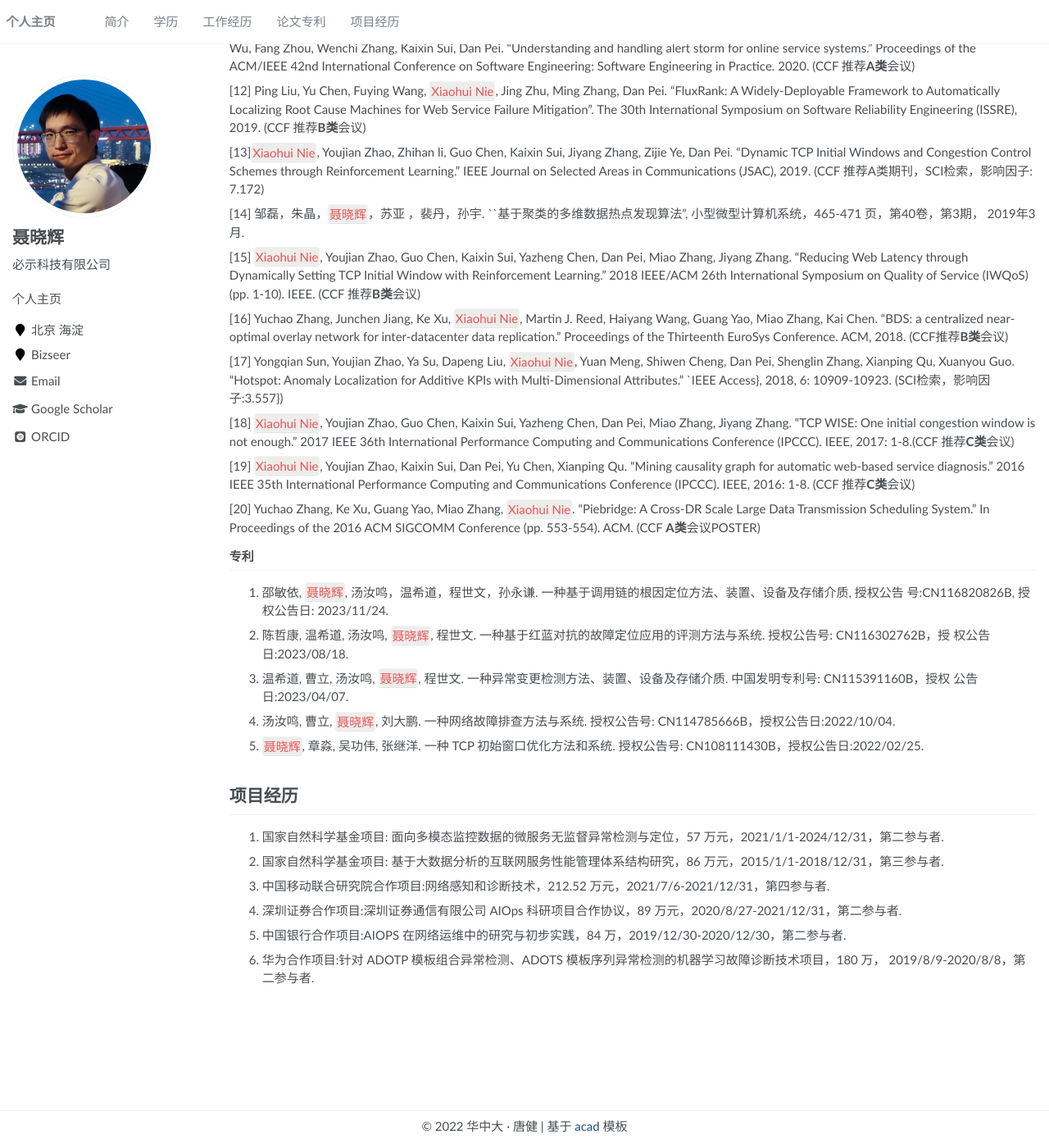
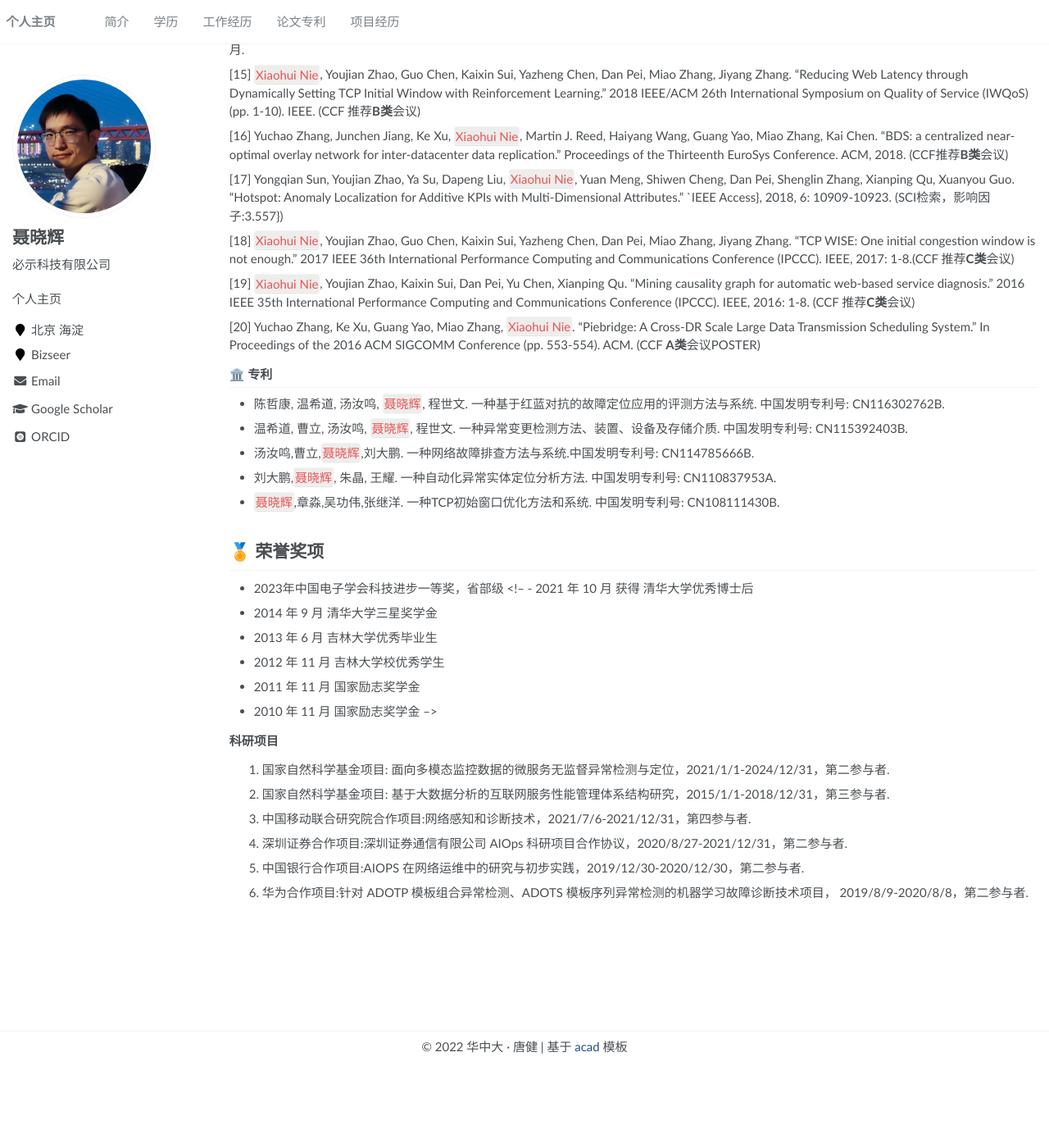
Before and after one commit to Alan-Nie/zh-cn, a Jekyll site: the page built from _pages/about.md, in a window 1280 px wide and 1400 px high, scrolled down 1277 px. Shown: the whole window at 82% size. Built offline with Jekyll 4.4.1, drawn with Linux system fonts in a browser that asks for light colours; some web fonts are replaced; after the commit the page ends 2580 px from its top, so only the background shows below that; some of the changed text lies outside the part shown.

Commit message:
fix about.md

```diff
--- a/_pages/about.md
+++ b/_pages/about.md
@@ -16,24 +16,14 @@ redirect_from:
 {% assign url = gsDataBaseUrl | append: "google-scholar-stats/gs_data_shieldsio.json" %}
 
 <span class='anchor' id='about-me'></span>
----
-现任必示科技算法研究员、产品部总监，清华大学计算机系博士，研究领域包括智能运维 (AIOps)、网络性能优化等，主要利用 AI 技 术赋能IT系统的运维监控、告警分析、故障定位、性能优化等方向，进一步提升 IT 系统稳定性和性能。总计发表论文 20 篇，其中在 JSAC、TON、KDD、ESEC/FSE 等 CCF A/B 类国际会议或期刊上发表 13 篇文章, 申请并授权国家发明专利 5 项，研制的智能运维系统在建设银行、中国移动、百度等 40 多家银行、证券、运营商、互联网等企业实施落地并取得良好效果。
+---现任中科院计算机网络信息中心副研究员，研究领域包括智能运维 (AIOps)、网络性能优化等，主要利用 AI 技 术赋能 IT 系统的运维监控、告警分析、故障定位、性能优化等方向，进一步提升 IT 系统稳定性和性能。总计发表论文 20 篇，其中在 JSAC、TON、KDD、ESEC/FSE 等 CCF A/B 类国际会议或期刊上发表 13 篇文章, 申请并授权国家发明专利 5 项，研制的智能运维系统在建设银行、中国移动、百度等 40 多家银行、证券、运营商、互联网等企业实施落地并取得 良好效果。
+
 
 <span class='anchor' id='-xl'></span>
 
 # 🎓 学历
-- *2013.09 - 2019.09*, <a href="https://www.tsinghua.edu.cn/"><img class="svg" src="/images/THU_logo.svg" width="23pt"></a> 清华大学 计算机科学与技术系, 北京海淀, 博士, 导师: 赵有健教授和裴丹教授
-- *2009.09 - 2013.06*, <a href="https://www.jlu.edu.cn/"><img class="jpeg" src="/images/JLU_logo.jpeg" width="20pt"></a> 吉林大学 计算机科学与技术系, 吉林长春, 本科
-
-
- <span class='anchor' id='-gzsx'></span>
-
-# 💻 工作经历
-- *2019.08 - 至今*, 北京必示科技有限公司, 算法研究员、产品部总监，北京
-- *2019.10 - 2021.10*, 清华大学计算机系NetMan实验室, 博士后，北京
-- *2015.4 - 2018.4*, 百度在线网络技术有限公司, 百度统一前端 (BFE) 团队实习生，北京
-- *2014.1 - 2015.4*, 百度在线网络技术有限公司, 智能运维 (IOP) 团队实习生， 北京
-
+- *2013.09 - 2019.09*, <a href="https://www.tsinghua.edu.cn/"><img class="svg" src="/zh-cn/images/THU_logo.svg" width="23pt"></a> 清华大学 计算机科学与技术系,  北京海淀,   博士
+- *2009.09 - 2013.06*, <a href="https://www.jlu.edu.cn/"><img class="jpeg" src="/zh-cn/images/JLU_logo.jpeg" width="20pt"></a> 吉林大学 计算机科学与技术系,   吉林长春,   本科
 
 <span class='anchor' id='-lwzl'></span>
 
@@ -94,20 +84,31 @@ redirect_from:
 [[网页]](https://dx.doi.org/10.3390/ma15207362) [[预览]](https://github.com/tangjyan/tangjyan.github.io/blob/main/pdf/FengB-2022-A%20Review%20of%20Magnetic%20Flux%20Leakage%20Nondestructive%20Testing.pdf) [[下载]](/pdf/FengB-2022-A%20Review%20of%20Magnetic%20Flux%20Leakage%20Nondestructive%20Testing.pdf) -->
 
 
-### 专利
+### 🏛️ 专利
 ---
-1. 邵敏依, `聂晓辉`, 汤汝鸣，温希道，程世文，孙永谦. 一种基于调用链的根因定位方法、装置、设备及存储介质, 授权公告 号:CN116820826B, 授权公告日: 2023/11/24.
-2. 陈哲康, 温希道, 汤汝鸣, `聂晓辉`, 程世文. 一种基于红蓝对抗的故障定位应用的评测方法与系统. 授权公告号: CN116302762B，授 权公告日:2023/08/18.
-3. 温希道, 曹立, 汤汝鸣, `聂晓辉`, 程世文. 一种异常变更检测方法、装置、设备及存储介质. 中国发明专利号: CN115391160B，授权 公告日:2023/04/07.
-4. 汤汝鸣, 曹立, `聂晓辉`, 刘大鹏. 一种网络故障排查方法与系统. 授权公告号: CN114785666B，授权公告日:2022/10/04.
-5. `聂晓辉`, 章淼, 吴功伟, 张继洋. 一种 TCP 初始窗口优化方法和系统. 授权公告号: CN108111430B，授权公告日:2022/02/25.
+- 陈哲康, 温希道, 汤汝鸣, `聂晓辉`, 程世文. 一种基于红蓝对抗的故障定位应用的评测方法与系统. 中国发明专利号: CN116302762B.
+- 温希道, 曹立, 汤汝鸣, `聂晓辉`, 程世文. 一种异常变更检测方法、装置、设备及存储介质. 中国发明专利号: CN115392403B.
+- 汤汝鸣,曹立,`聂晓辉`,刘大鹏. 一种网络故障排查方法与系统.中国发明专利号: CN114785666B.
+- 刘大鹏,`聂晓辉`, 朱晶, 王耀. 一种自动化异常实体定位分析方法. 中国发明专利号: CN110837953A.
+- `聂晓辉`,章淼,吴功伟,张继洋. 一种TCP初始窗口优化方法和系统. 中国发明专利号: CN108111430B.
 
-<!-- <span class='anchor' id='-ryjx'></span>
+<span class='anchor' id='-ryjx'></span>
 # 🏅 荣誉奖项
-- *2021.10* 获得 清华大学优秀博士后
-- *2014.10* 获得 清华大学三星奖学金
-- *2012.10* 获得 国家励志奖学金 -->
+- 2023年中国电子学会科技进步一等奖，省部级
+<!-- - 2021 年 10 月 获得 清华大学优秀博士后
+- 2014 年 9 月 清华大学三星奖学金
+- 2013 年 6 月 吉林大学优秀毕业生
+- 2012 年 11 月 吉林大学校优秀学生
+- 2011 年 11 月 国家励志奖学金
+- 2010 年 11 月 国家励志奖学金 -->
 
+### 科研项目
+1. 国家自然科学基金项目: 面向多模态监控数据的微服务无监督异常检测与定位，2021/1/1-2024/12/31，第二参与者.
+2. 国家自然科学基金项目: 基于大数据分析的互联网服务性能管理体系结构研究，2015/1/1-2018/12/31，第三参与者.
+3. 中国移动联合研究院合作项目:网络感知和诊断技术，2021/7/6-2021/12/31，第四参与者.
+4. 深圳证券合作项目:深圳证券通信有限公司 AIOps 科研项目合作协议，2020/8/27-2021/12/31，第二参与者.
+5. 中国银行合作项目:AIOPS 在网络运维中的研究与初步实践，2019/12/30-2020/12/30，第二参与者.
+6. 华为合作项目:针对 ADOTP 模板组合异常检测、ADOTS 模板序列异常检测的机器学习故障诊断技术项目， 2019/8/9-2020/8/8，第二参与者.
 
 <!-- <span class='anchor' id='-xshy'></span> -->
 
@@ -116,12 +117,10 @@ redirect_from:
 - *2019.09*, 第十九届国际应用电磁学与力学会议 (ISEM 2019), 江苏南京, 海报
 - *2017.10*, 第六届中国国际管道会议 (CIPC 2017), 河北廊坊 -->
 
-<span class='anchor' id='project'></span>
+<span class='anchor' id='-gzsx'></span>
 
-#  项目经历
-1. 国家自然科学基金项目: 面向多模态监控数据的微服务无监督异常检测与定位，57 万元，2021/1/1-2024/12/31，第二参与者.
-2. 国家自然科学基金项目: 基于大数据分析的互联网服务性能管理体系结构研究，86 万元，2015/1/1-2018/12/31，第三参与者.
-3. 中国移动联合研究院合作项目:网络感知和诊断技术，212.52 万元，2021/7/6-2021/12/31，第四参与者.
-4. 深圳证券合作项目:深圳证券通信有限公司 AIOps 科研项目合作协议，89 万元，2020/8/27-2021/12/31，第二参与者.
-5. 中国银行合作项目:AIOPS 在网络运维中的研究与初步实践，84 万，2019/12/30-2020/12/30，第二参与者.
-6. 华为合作项目:针对 ADOTP 模板组合异常检测、ADOTS 模板序列异常检测的机器学习故障诊断技术项目，180 万， 2019/8/9-2020/8/8，第二参与者.
+<!-- # 💻 工作实习
+- *2019.08 - 至今*, 北京必示科技有限公司, 算法研究员、产品部总监，北京
+- *2019.10 - 2021.10*, 清华大学计算机系NetMan实验室, 博士后，北京
+- *2015.4 - 2018.4*, 百度在线网络技术有限公司, 百度统一前端 (BFE) 团队实习生，北京
+- *2014.1 - 2015.4*, 百度在线网络技术有限公司, 智能运维 (IOP) 团队实习生， 北京 -->
```
Also changed, not shown: _pages/zh-cn/about.md (+12 -11 lines).
